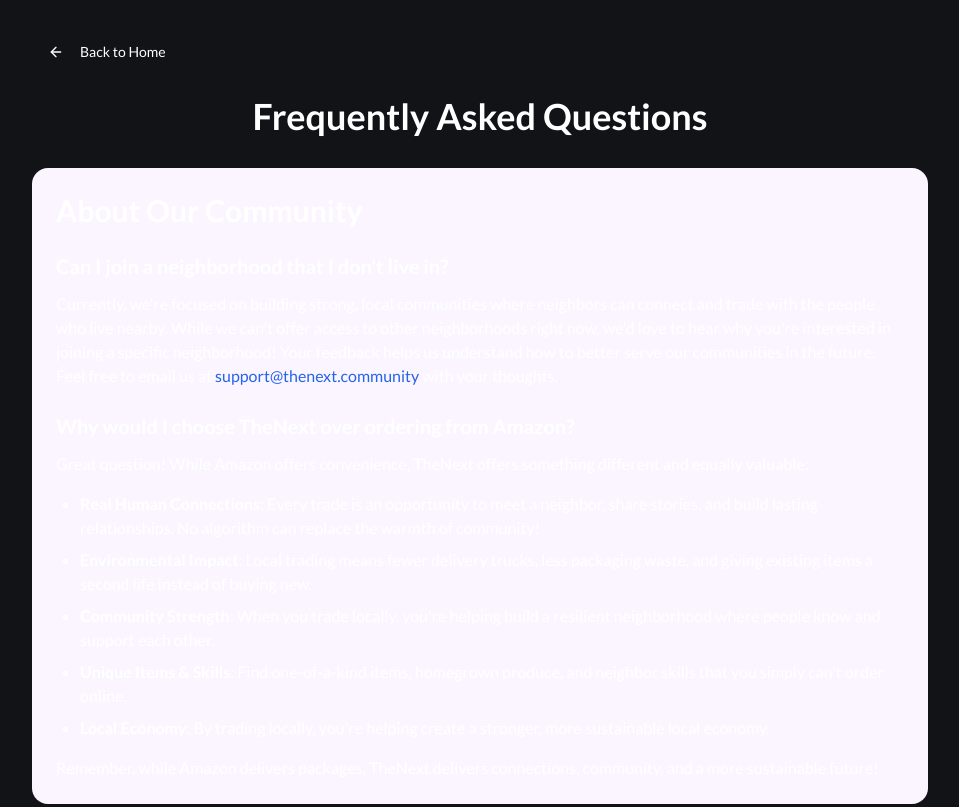
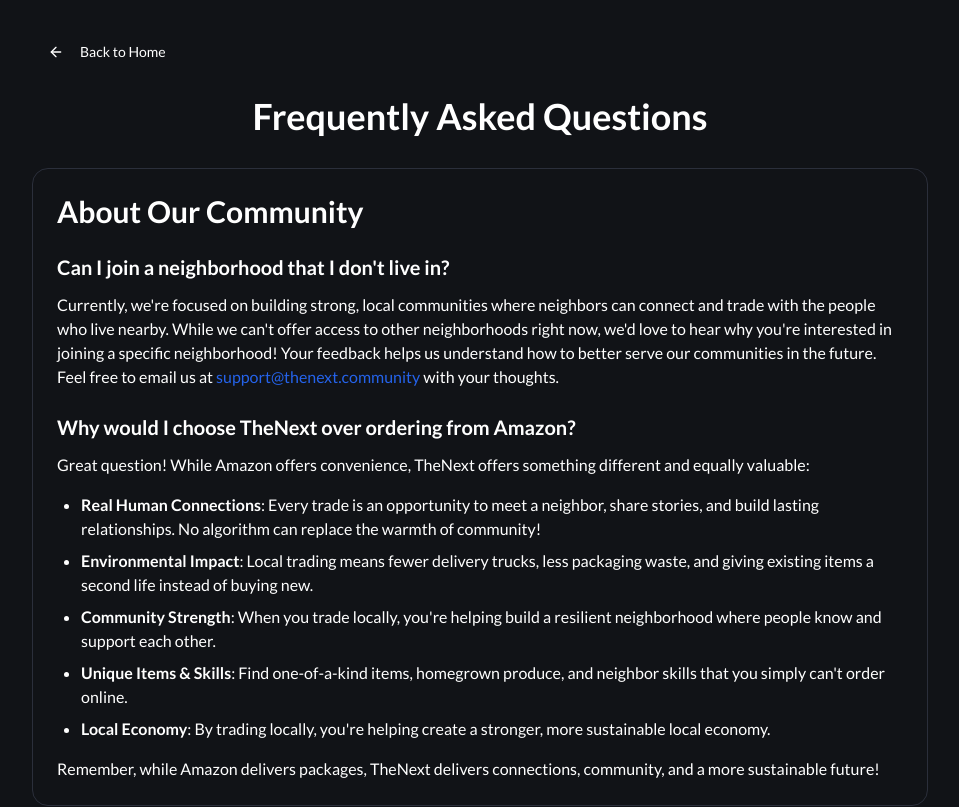
Before and after one commit to hollyvez/neighborly-nectar-exchange, a React (Vite) app: page /faq in a window 1280 px wide. Shown: the top 807 px of the page, without its empty margins (160-1119 px from the left). Built offline with nearby package versions, Linux system fonts and the light colour scheme.

Commit message:
Fix FAQ card styling
The AI fixed the styling for the "About our community" and "Still have questions" cards in the FAQ section.

```diff
--- a/src/components/faq/AboutCommunity.tsx
+++ b/src/components/faq/AboutCommunity.tsx
@@ -1,6 +1,6 @@
 export const AboutCommunity = () => {
   return (
-    <section className="bg-purple-50 rounded-lg p-6">
+    <section className="bg-card/50 border rounded-lg p-6">
       <h2 className="text-3xl font-bold mb-6">About Our Community</h2>
 
       <div className="space-y-6">
--- a/src/pages/FAQ.tsx
+++ b/src/pages/FAQ.tsx
@@ -34,7 +34,7 @@ const FAQ = () => {
               <GettingStarted />
               <EnvironmentalImpact />
 
-              <div className="bg-blue-50 rounded-lg p-6">
+              <div className="bg-card/50 border rounded-lg p-6">
                 <h2 className="text-2xl font-semibold mb-4">Still Have Questions?</h2>
                 <p>
                   We're here to help! Contact us at{" "}
```
